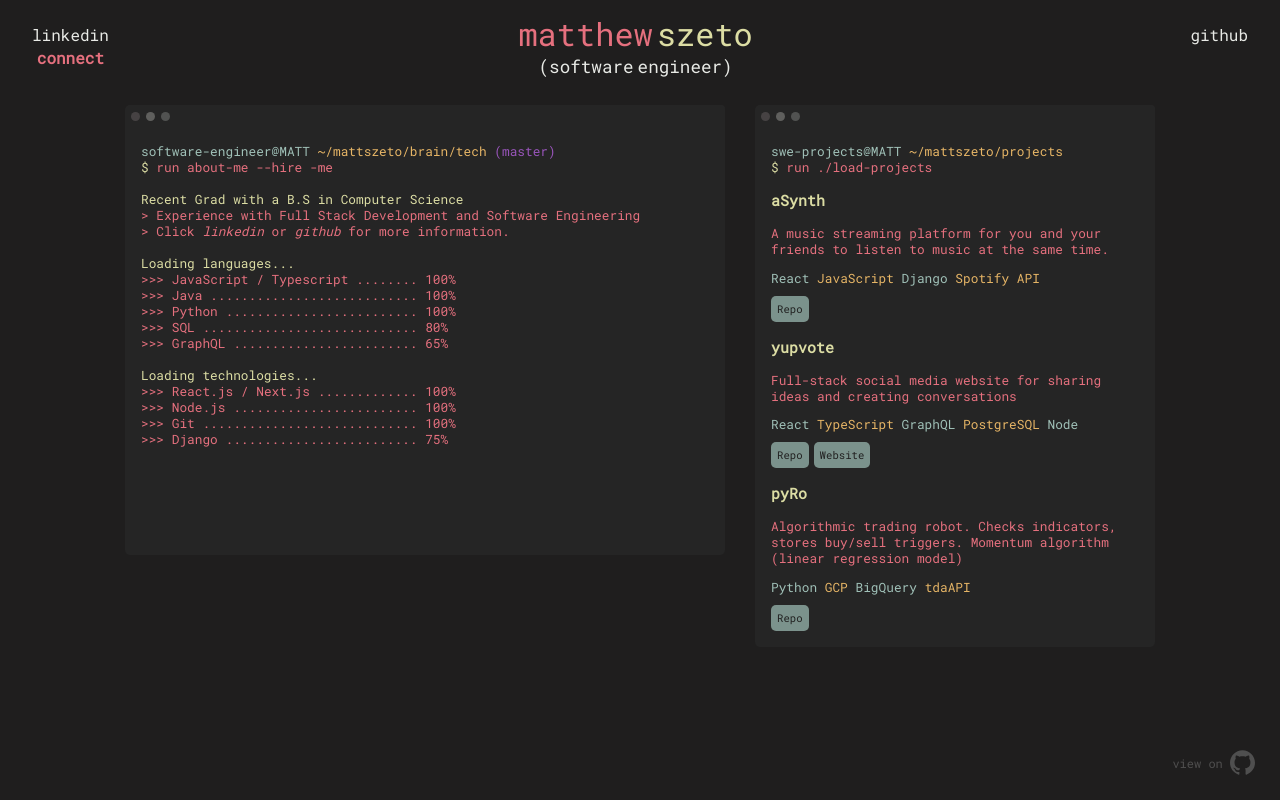
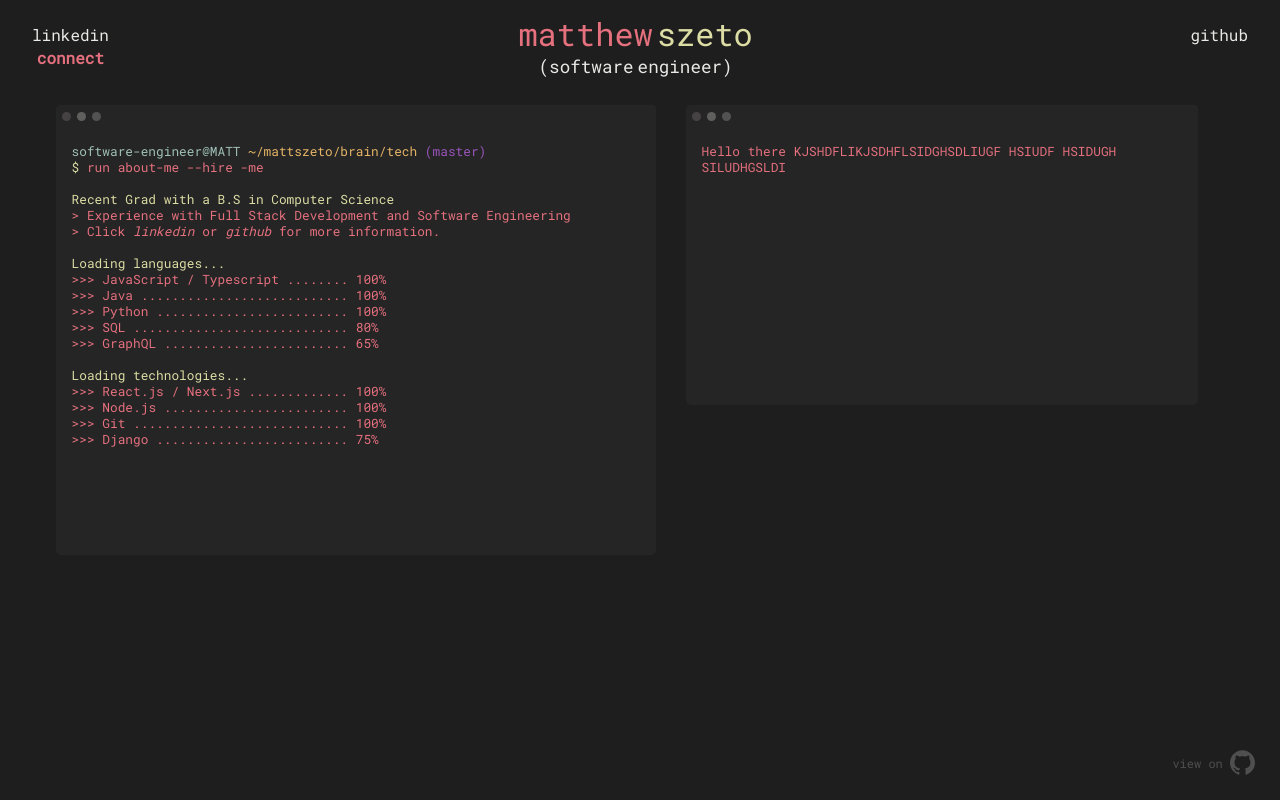
Before and after one commit to mattszeto/portfolio, a React (Create React App) app: page / in a window 1280 px wide. Built offline with nearby package versions, Linux system fonts and the light colour scheme.

Commit message:
testing out a better way to display projects. project cards

```diff
--- a/src/App.js
+++ b/src/App.js
@@ -5,6 +5,7 @@
 import Window from "./components/Window.jsx";
 import ViewOnGithub from "./components/ViewOnGithub.jsx";
 import Projects from "./components/Projects.jsx";
+import ProjectContainers from "./components/ProjectContainers";
 
 const App = () => {
   const [dimensions, setDimensions] = useState({
@@ -39,14 +40,17 @@
             <AboutMe />
           </Window>
 
-          <Window draggable size="s">
+          {/* <Window draggable size="s">
               <div>
                 <span className="green">swe-projects@MATT </span>
                 <span className="orange">~/mattszeto/projects</span>
               </div>
               <span className="yellow">$</span> run ./load-projects
               <Projects />
-          </Window>
+            </Window> */}
+          <div>
+            <ProjectContainers />
+          </div>
         </div>
       ) : (
         <div className="app-body">
@@ -54,16 +58,18 @@
             <AboutMe />
           </Window>
 
-          <Window size="s">
+          {/* <Window size="s">
             <div>
               <span className="green">swe-projects@MATT </span>
               <span className="orange">~/mattszeto/projects</span>
             </div>
             <span className="yellow">$</span> run ./load-projects
             <Projects />
-          </Window>
+          </Window> */}
+          <ProjectContainers />
         </div>
       )}
+
       <ViewOnGithub />
     </div>
   );
--- /dev/null
+++ b/src/components/ProjectContainers.jsx
@@ -0,0 +1,39 @@
+import React from "react";
+import styled from "styled-components";
+import colors from "../common/colors.js";
+import { TextContainer, WindowBar } from "./TextContainers.jsx";
+
+
+
+const ProjectContainer = (props) => {
+    return (
+            <Container>
+                <SquareContainer>
+                    <WindowBar/>
+                    <TextContainer>
+                        Hello there KJSHDFLIKJSDHFLSIDGHSDLIUGF HSIUDF HSIDUGH SILUDHGSLDI
+                    </TextContainer>
+                </SquareContainer>
+            </Container>
+    )
+}
+export const Container = styled.div`
+  padding: 5px 5px;
+  margin: 10px;
+  width: 90%;
+  max-width: 600px;
+`;
+export const SquareContainer = styled.div`
+  box-sizing: border-box;
+  background-color: ${colors.darkGrey};
+  border-radius: 5px;
+  width: 100%;
+  min-height: 300px;
+  transition: all 0.3s ease;
+  &:hover {
+    transform: scale(1.01) translate(calc(0 / 50 * 1px), calc(0 / 50 * 1px));
+    filter: brightness(110%);
+  }
+`;
+
+export default ProjectContainer
--- a/src/components/Projects.jsx
+++ b/src/components/Projects.jsx
@@ -18,6 +18,7 @@
     tools: ["React", "TypeScript", "GraphQL", "PostgreSQL", "Node"],
     repo: "https://github.com/mattszeto/upvote",
     demo: "https://yupvote.net/",
+    imgurl: "https://github.com/mattszeto/images-collection/blob/master/yupvote/yupvote-screenshot.png?raw=true",
     gif: "",
     gifPause: "",
   },
@@ -69,7 +70,12 @@
                   ""
                 )}
               </div>
+
             </div>
+            {/* {project.imgurl ?
+            <div className="proj-img">
+              <img alt={project.title + "-img"} src={project.imgurl}/>
+            </div> : ""} */}
             {/* <div className="video-container">
               <img
                 className="video"
--- a/src/components/Containers.jsx
+++ b/src/components/TextContainers.jsx
@@ -60,6 +60,10 @@
     transition: all 0.4s ease;
   }
 `;
+export const ImageContainer = styled.div`
+  padding: 12px;
+  color: ${colors.brightRed};
+`;
 
 const TopBar = styled.div`
   height: ${(props) => props.scale * 22}px;
--- a/src/components/Window.jsx
+++ b/src/components/Window.jsx
@@ -7,7 +7,7 @@
   MiniSquareContainer,
   TextContainer,
   WindowBar,
-} from "./Containers.jsx";
+} from "./TextContainers.jsx";
 import ConditionalWrapper from "../utils/ConditionalWrapper.jsx";
 
 const Window = (props) => {
@@ -30,6 +30,7 @@
       window.removeEventListener("resize", handleResize);
     };
   });
+
   if (props.size === "s") {
     return (
       <ConditionalWrapper
--- a/src/style.css
+++ b/src/style.css
@@ -244,6 +244,14 @@
   opacity: 1;
   transform: translateX(-2px) translateY(-2px);
 }
+img {
+  max-width: 100%;
+  max-height: 100%;
+}
+.proj-img {
+  width: 350px;
+  height: 300px;
+}
 
 /* ============== COLORED TEXT ============= */
 
```
Lines whose indentation alone changed are shown as unchanged.
